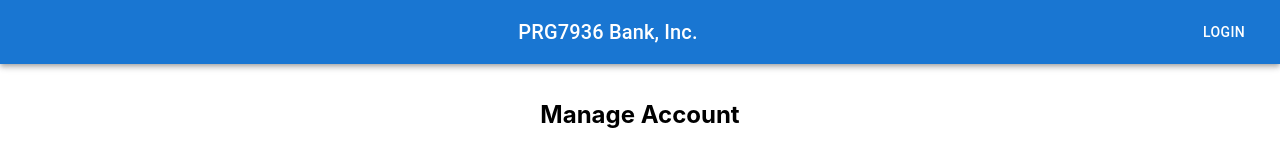
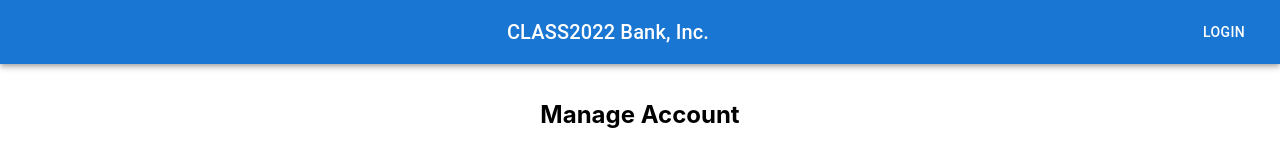
Before and after one commit to shaunpickford/prg7936-bankaccount, a React (Create React App) app: page / in a window 1280 px wide. Shown: the top 160 px of the page. Built offline with nearby package versions, Linux system fonts and the light colour scheme.

Commit message:
Change: New Name

```diff
--- a/src/components/AppBar.js
+++ b/src/components/AppBar.js
@@ -11,7 +11,7 @@ export default function ButtonAppBar() {
       <AppBar position="static">
         <Toolbar>
           <Typography variant="h6" component="div" sx={{ flexGrow: 1 }}>
-            PRG7936 Bank, Inc.
+            CLASS2022 Bank, Inc.
           </Typography>
           <Button color="inherit">Login</Button>
         </Toolbar>
```
